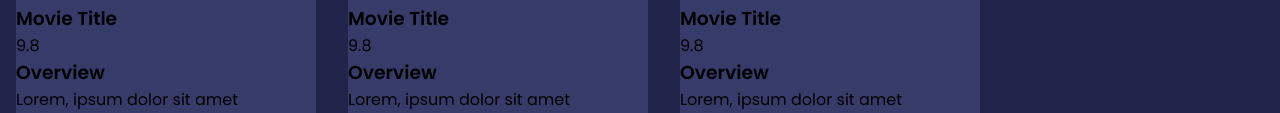
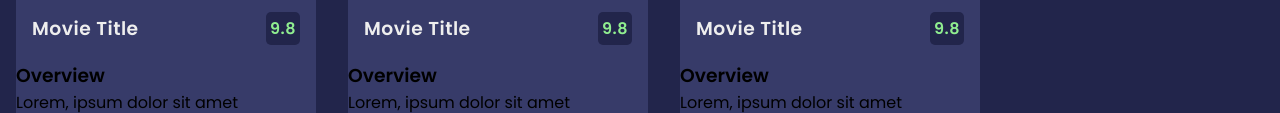
Before and after one commit to BoraKlara/movie-app, a plain HTML site: page index.html in a window 1280 px wide. Shown: the part 321-434 px from the top of the page. Drawn offline with Linux system fonts and the light colour scheme.

Commit message:
add stlye

```diff
--- a/style.css
+++ b/style.css
@@ -57,3 +57,35 @@ main {
 .movie img {
   width: 100%;
 }
+
+.movie-info {
+  color: #eee;
+  display: flex;
+  align-items: center;
+  justify-content: space-between;
+  padding: 0.5rem 1rem 1rem;
+  letter-spacing: 0.5px;
+}
+
+.movie-info h3 {
+  margin-top: 0;
+}
+
+.movie-info span {
+  background-color: var(--primary-color);
+  padding: 0.25rem;
+  border-radius: 5px;
+  font-weight: bold;
+}
+
+.movie-info span.green {
+  color: lightgreen;
+}
+
+.movie-info span.orange {
+  color: orange;
+}
+
+.movie-info span.red {
+  color: red;
+}
```
